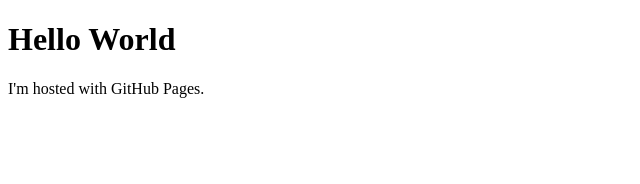
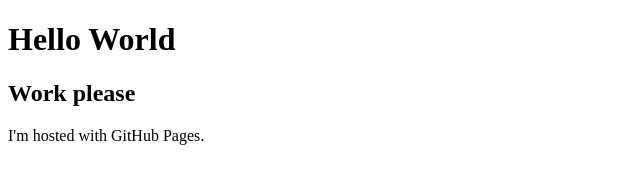
Before and after one commit to A-J-C/CodecademyGroups, a plain HTML site: page docs/index.html in a window 1280 px wide. Shown: the whole page, without its empty margins (0-640 px from the left). Drawn offline with Linux system fonts and the light colour scheme.

Commit message:
Update index.html

```diff
--- a/docs/index.html
+++ b/docs/index.html
@@ -2,6 +2,7 @@
 <html>
 <body>
 <h1>Hello World</h1>
+  <h2> Work please </h2>
 <p>I'm hosted with GitHub Pages.</p>
 </body>
 </html>
```
